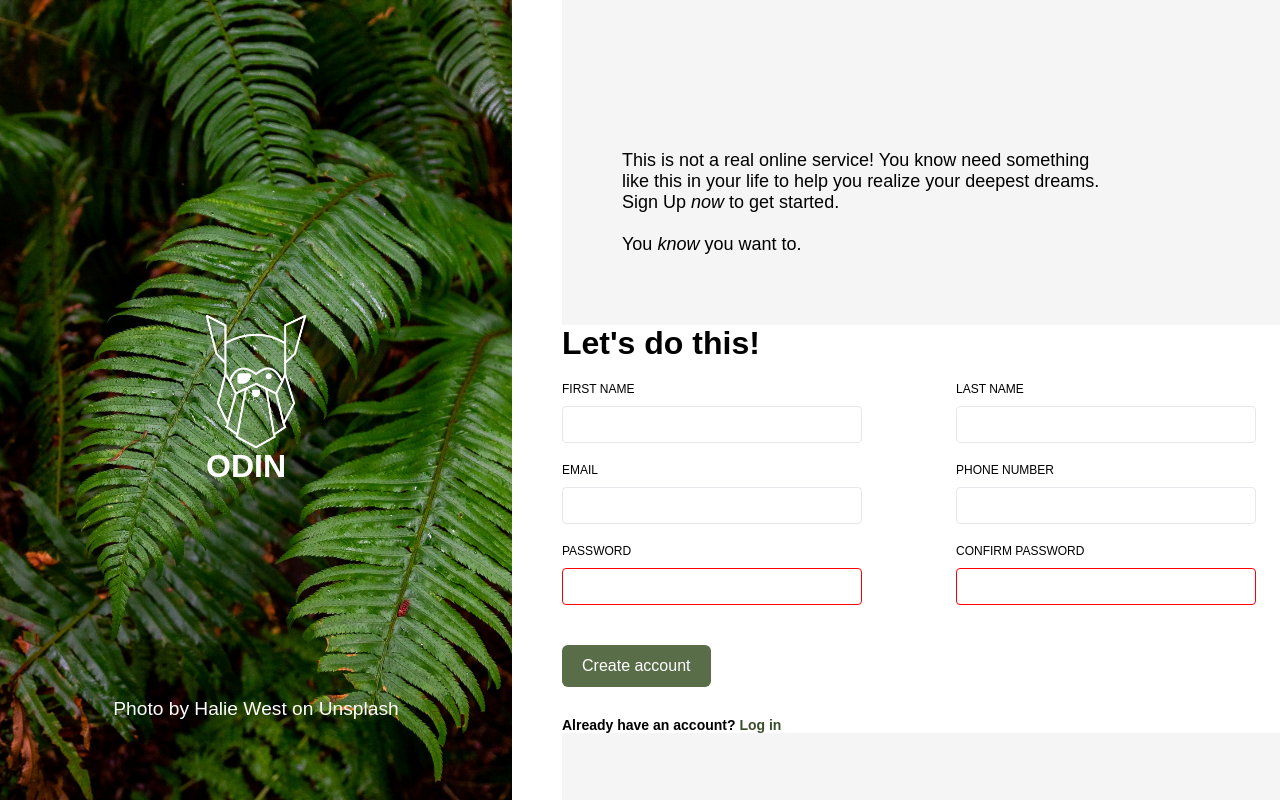
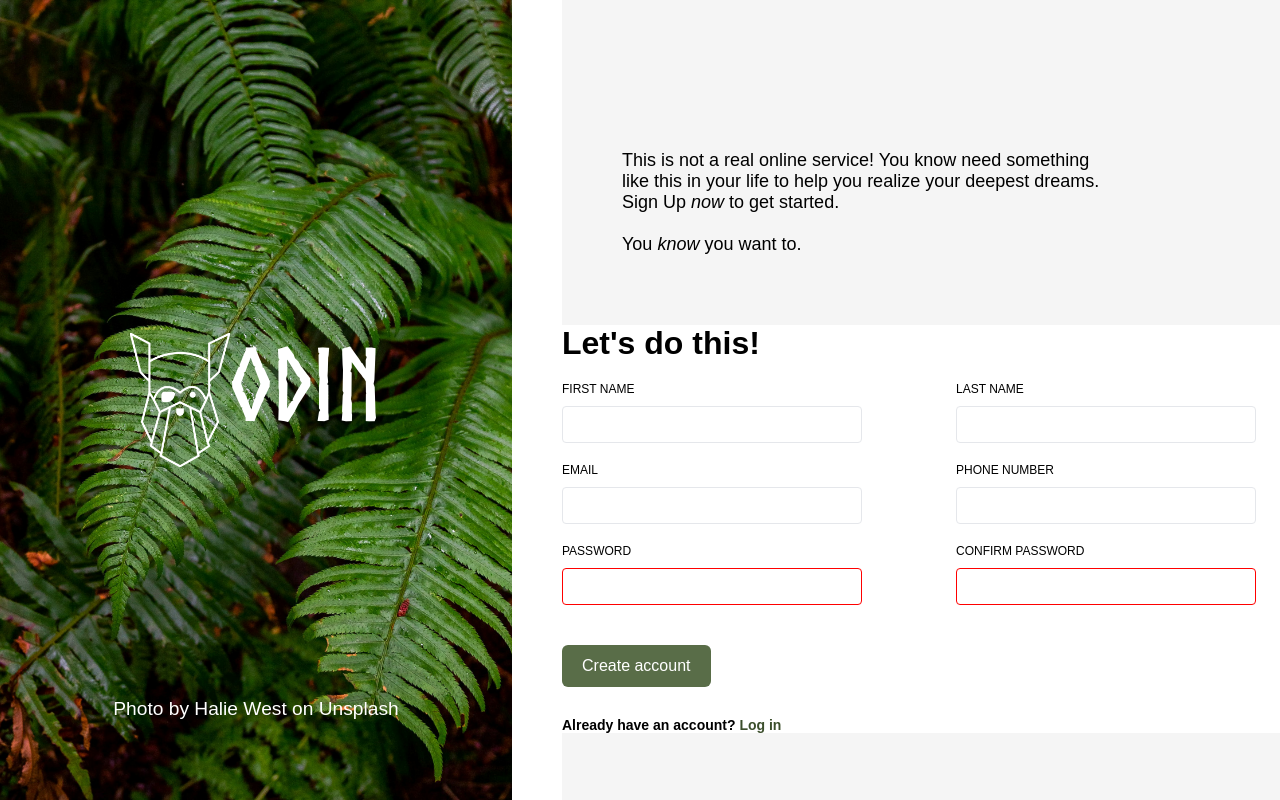
Before and after one commit to Ugo1000/Sign-Up, a plain HTML site: page index.html in a window 1280 px wide. Shown: the top 800 px of the page. Drawn offline with Linux system fonts and the light colour scheme; a web font is replaced by a local one.

Commit message:
added the  Norse Bold fonts for the project

```diff
--- a/style.css
+++ b/style.css
@@ -1,3 +1,9 @@
+/* fonts downloaded */
+@font-face {
+  font-family: "Norse-Bold";
+  src: url("./fonts/Norse-Bold.otf") format("truetype");
+}
+
 /* Apply box-sizing to all elements */
 * {
   margin: 0;
@@ -9,11 +15,6 @@ body {
   margin: 0;
   display: flex;
   height: 100vh;
-  font-family: "Arial", sans-serif;
-}
-
-body,
-html {
   font-family: "Arial", sans-serif;
 }
 
@@ -36,7 +37,12 @@ html {
 }
 .logo {
   display: flex;
-  flex-direction: column;
+  flex-direction: row;
+}
+
+.logo h1 {
+  font-family: "Norse-Bold", sans-serif;
+  font-size: 100px;
 }
 
 .logo img {
```
Also changed, not shown: fonts/Norse-Bold.otf (added).
